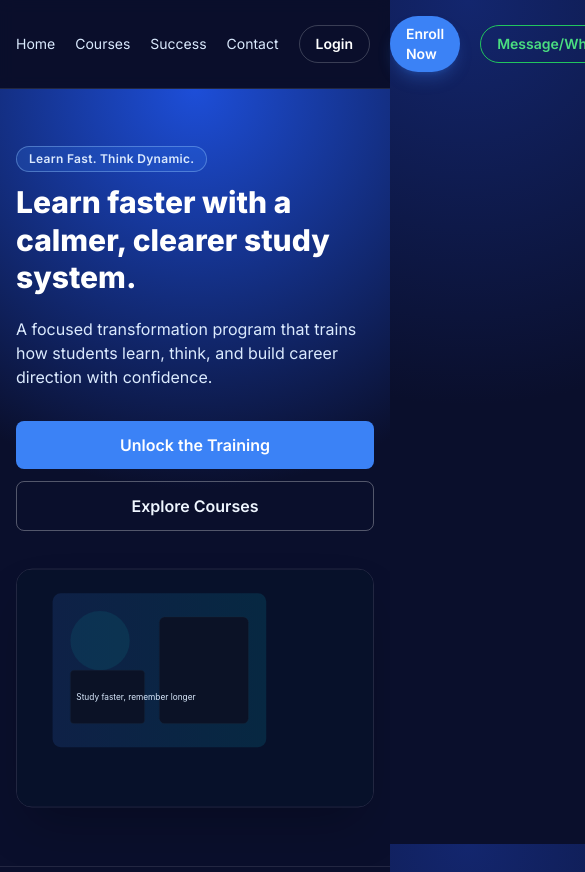
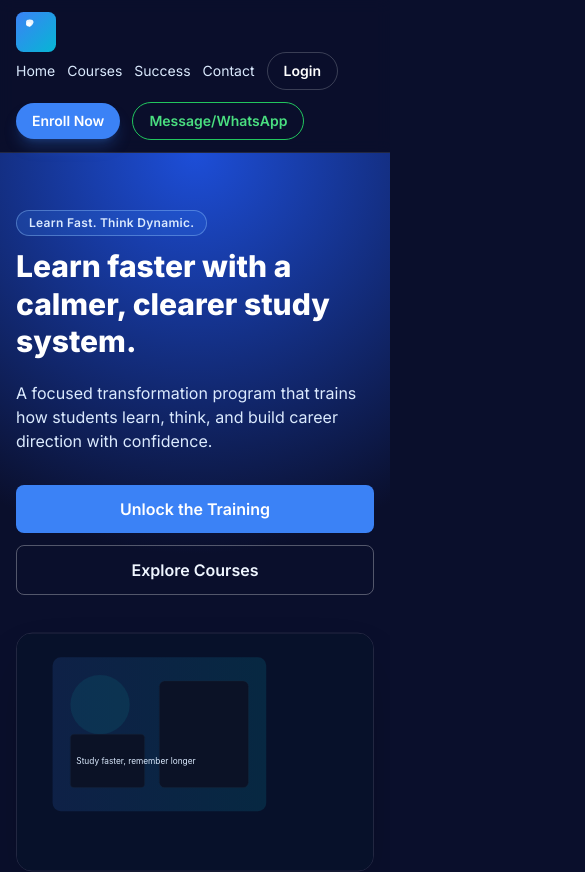
Before and after one commit to rajprayag564-ui/mind-dynamic, a Next.js app: page / in a window 390 px wide. Shown: the top 872 px of the page, 585 px wide, since content can reach past the window. Built offline with nearby package versions, Linux system fonts and the light colour scheme; no server answers.

Commit message:
chore: improve mobile responsiveness (viewport + navbar wrapping)

```diff
--- a/app/layout.tsx
+++ b/app/layout.tsx
@@ -11,6 +11,7 @@ export const metadata: Metadata = {
   title: "Dynamic Fast Mind | Learn Fast. Think Dynamic.",
   description:
     "A premium single-program learning funnel for Dynamic Fast Mind.",
+  viewport: 'width=device-width, initial-scale=1',
 };
 
 export default function RootLayout({
--- a/components/landing/navbar.tsx
+++ b/components/landing/navbar.tsx
@@ -13,13 +13,13 @@ export function Navbar() {
 
   return (
     <header className="sticky top-0 z-40 border-b border-white/10 bg-[#0A0F2C]/90 backdrop-blur">
-      <nav className="mx-auto flex w-full max-w-6xl items-center justify-between px-4 py-4 sm:px-6">
+      <nav className="mx-auto flex w-full max-w-6xl flex-wrap items-center justify-between px-4 py-3 sm:px-6">
         <Link href="/" className="flex items-center gap-3">
           <img src="/logo-mark.svg" alt="DFM" className="h-10 w-10" />
           <img src="/logo.svg" alt="Dynamic Fast Mind" className="hidden h-8 md:block" />
         </Link>
 
-        <div className="flex items-center gap-5 text-sm text-blue-100">
+        <div className="flex flex-wrap items-center gap-3 text-sm text-blue-100">
           {links.map((link) => (
             <Link key={link.href} href={link.href} className="transition hover:text-white">
               {link.label}
```
